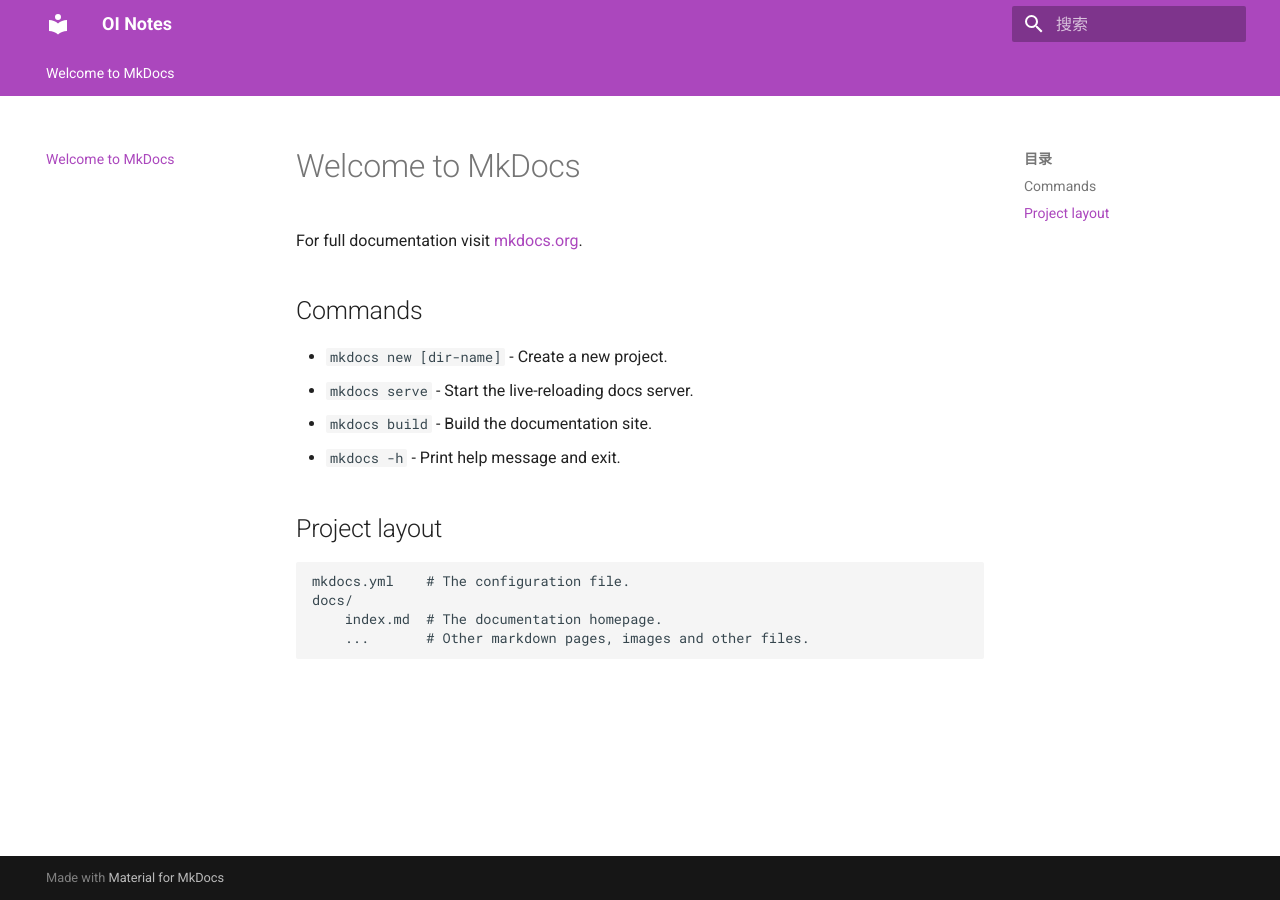
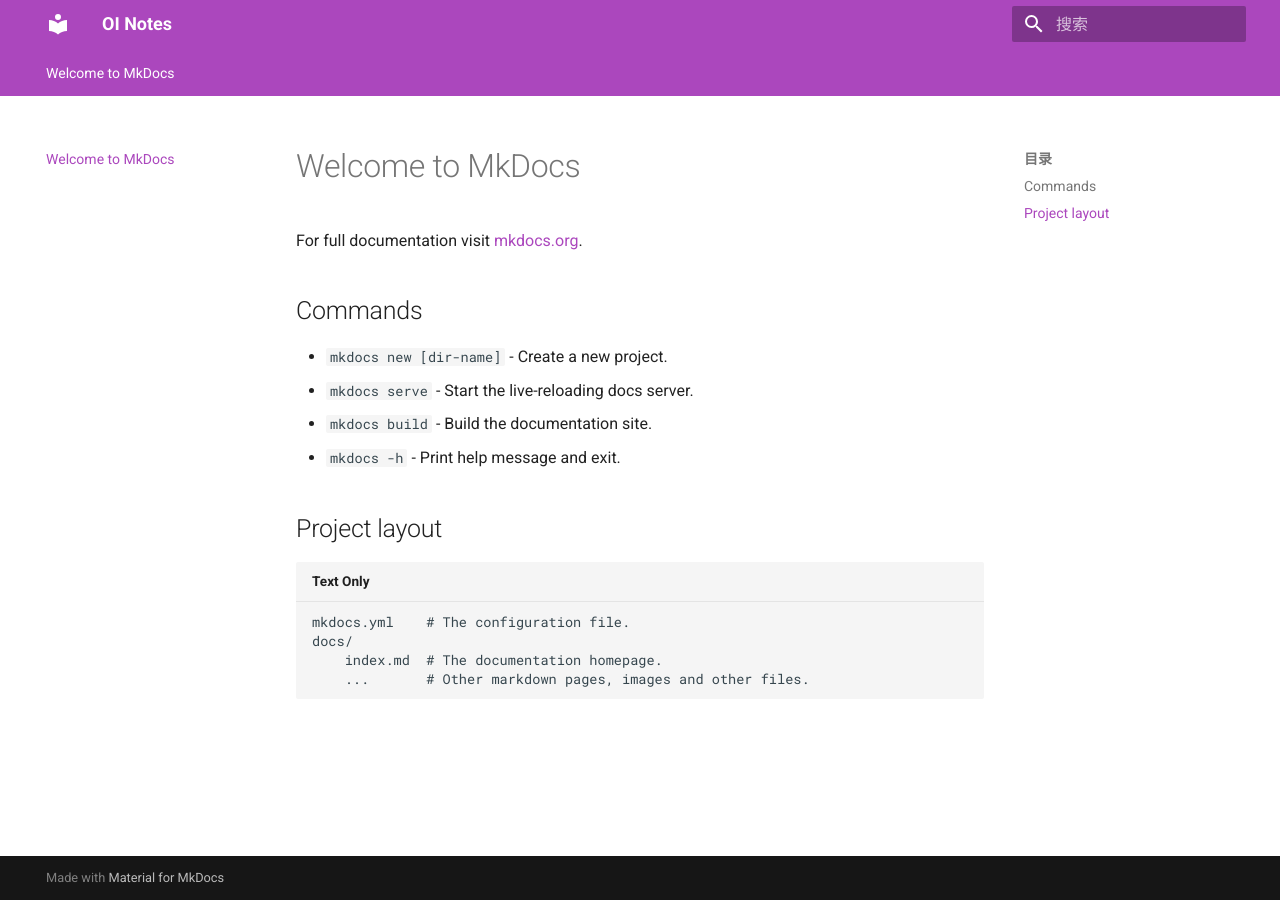
Before and after one commit to lsz-blog/oinotes, an MkDocs documentation site: the page built from docs/index.md, in a window 1280 px wide. Built offline with MkDocs 1.6.1 and Material for MkDocs 9.7.7, drawn with Linux system fonts in a browser that asks for light colours.

Commit message:
feat: markdown extensions

```diff
--- a/mkdocs.yml
+++ b/mkdocs.yml
@@ -22,6 +22,32 @@
 markdown_extensions:
   - pymdownx.arithmatex:
       generic: true
+  - pymdownx.betterem
+  - pymdownx.caret
+  - pymdownx.mark
+  - pymdownx.tilde
+  - pymdownx.critic
+  - pymdownx.details
+  - pymdownx.emoji:
+      emoji_generator: !!python/name:materialx.emoji.to_svg
+      emoji_index: !!python/name:materialx.emoji.twemoji
+  - pymdownx.highlight:
+      anchor_linenums: true
+      use_pygments: true
+      auto_title: true
+  - pymdownx.superfences:
+      custom_fences:
+        - name: mermaid
+          class: mermaid
+          format: !!python/name:pymdownx.superfences.fence_code_format
+  - pymdownx.inlinehilite
+  - pymdownx.keys
+  - pymdownx.smartsymbols
+  - pymdownx.snippets
+  - pymdownx.tabbed:
+      alternate_style: true
+  - pymdownx.tasklist:
+      custom_checkbox: true
 
 extra_javascript:
   - javascripts/mathjax.js
```
